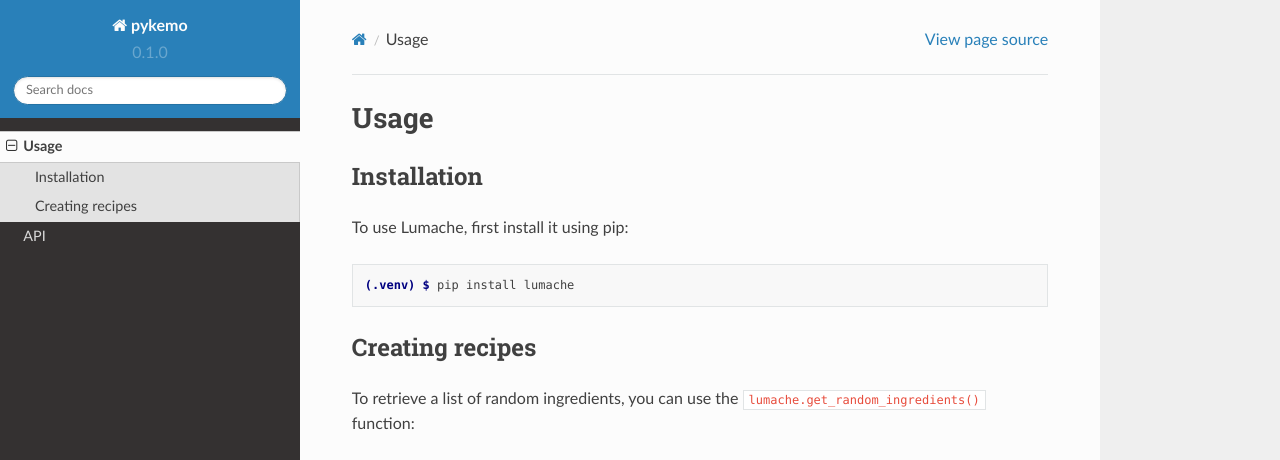
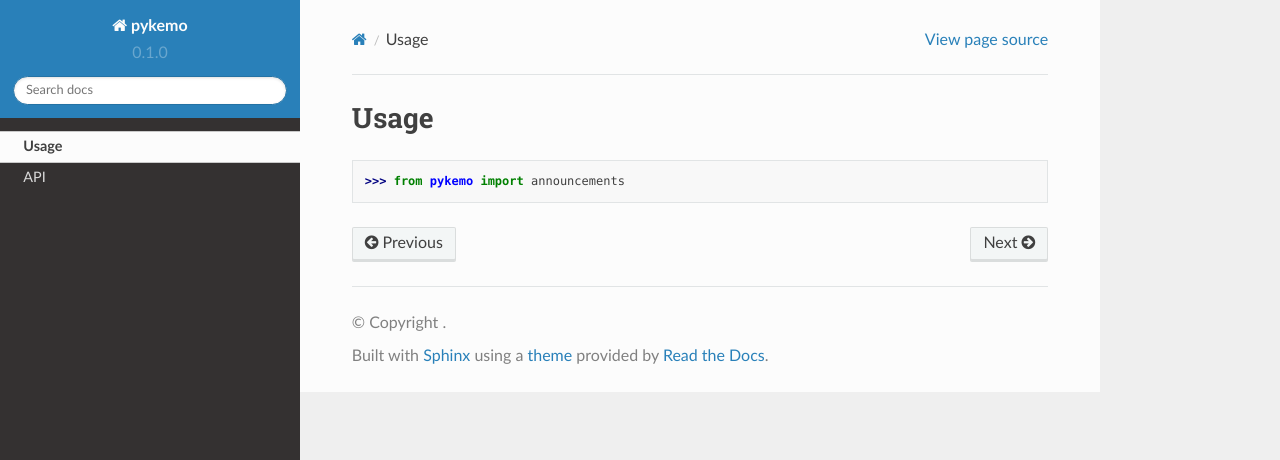
Before and after one commit to ssilentOne/pykemo, a Sphinx documentation site: the page built from docs/source/usage.rst, in a window 1280 px wide and 1095 px high. Shown: the top 460 px of the window. Built offline with Sphinx 7.4.7 and the Read the Docs theme 2.0.0, drawn with Linux system fonts in a browser that asks for light colours; some of the changed text lies outside the part shown; grey boxes are pictures that could not be loaded.

```diff
--- a/docs/source/api.rst
+++ b/docs/source/api.rst
@@ -2,6 +2,4 @@ API
 ===
 
 .. autosummary::
-   :toctree: generated
-
-   pykemo
+   :toctree: pykemo
--- a/docs/source/conf.py
+++ b/docs/source/conf.py
@@ -1,6 +1,15 @@
 # Configuration file for the Sphinx documentation builder.
 
 # -- Project information
+
+from os.path import abspath
+from sys import path
+
+# If extensions (or modules to document with autodoc) are in another directory,
+# add these directories to sys.path here. If the directory is relative to the
+# documentation root, use os.path.abspath to make it absolute, like shown here.
+path.insert(0, abspath(".../src"))
+path.append(abspath("extensions"))
 
 project = "pykemo"
 author = "ssilentOne"
--- a/docs/source/index.rst
+++ b/docs/source/index.rst
@@ -7,7 +7,7 @@ It pulls data from the `Open Food Facts database <https://world.openfoodfacts.or
 and offers a *simple* and *intuitive* API.
 
 Check out the :doc:`usage` section for further information, including
-how to :ref:`installation` the project.
+how to `installation` the project.
 
 .. note::
 
--- a/docs/source/usage.rst
+++ b/docs/source/usage.rst
@@ -1,33 +1,4 @@
 Usage
 =====
 
-.. _installation:
-
-Installation
-------------
-
-To use Lumache, first install it using pip:
-
-.. code-block:: console
-
-   (.venv) $ pip install lumache
-
-Creating recipes
-----------------
-
-To retrieve a list of random ingredients,
-you can use the ``lumache.get_random_ingredients()`` function:
-
-.. autofunction:: lumache.get_random_ingredients
-
-The ``kind`` parameter should be either ``"meat"``, ``"fish"``,
-or ``"veggies"``. Otherwise, :py:func:`lumache.get_random_ingredients`
-will raise an exception.
-
-.. autoexception:: lumache.InvalidKindError
-
-For example:
-
->>> import lumache
->>> lumache.get_random_ingredients()
-['shells', 'gorgonzola', 'parsley']
+>>> from pykemo import announcements
```
